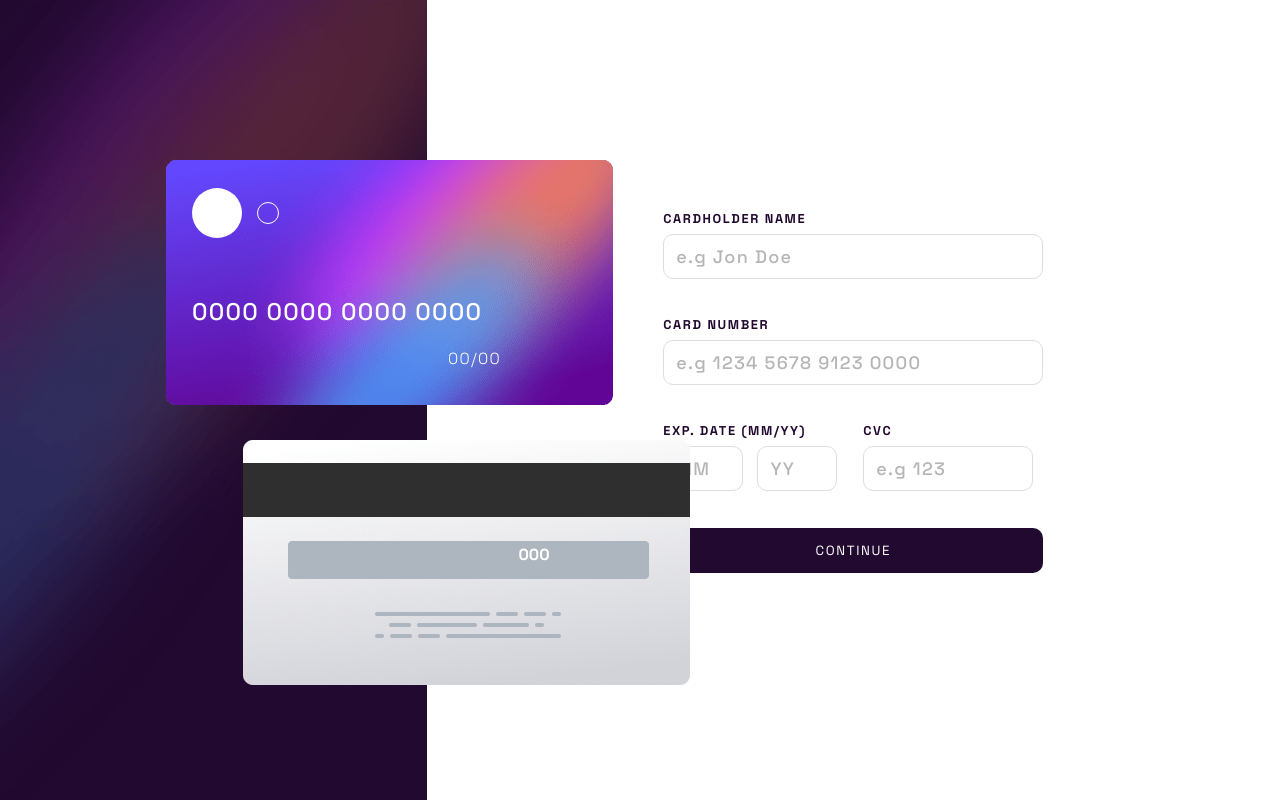
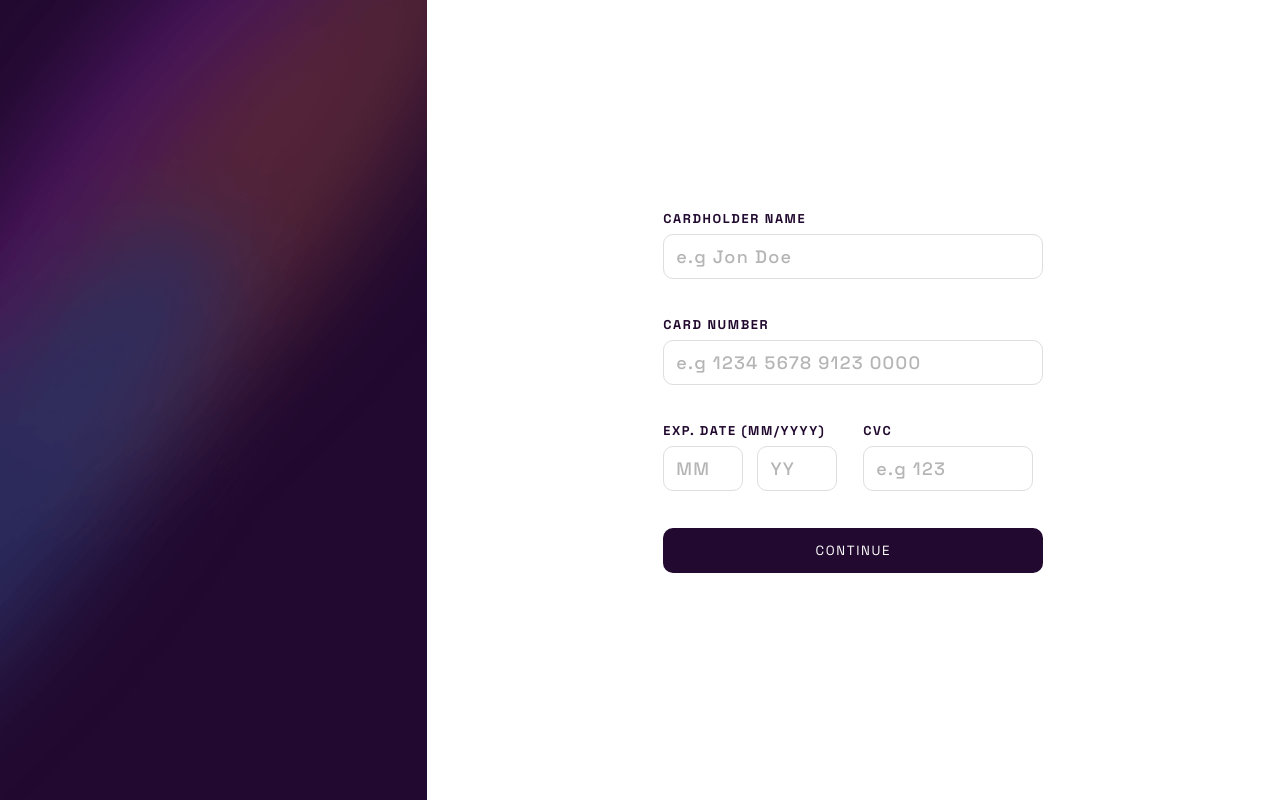
Before and after one commit to TypeZ3R0/interactive-card-details-form, a plain HTML site: page index.html in a window 1280 px wide. Drawn offline with Linux system fonts and the light colour scheme.

Commit message:
Change Year format

```diff
--- a/index.html
+++ b/index.html
@@ -36,16 +36,16 @@
 	<main>
 		<img src="./images/bg-main-desktop.png" alt="" class="bg-main-desktop">
 		<img src="./images/bg-main-mobile.png" alt="" class="bg-main-mobile">
-		<img src="./images/bg-card-front.png" alt=""  class="bg-card-front">
-		<div class="circles">
+		<!-- <img src="./images/bg-card-front.png" alt=""  class="bg-card-front"> -->
+		<!-- <div class="circles">
 			<div class="circle1"></div>
 			<div class="circle2"></div>
-		</div>
-		<h2 class="card-number-over-img">0000 0000 0000 0000</h2>
-		<h4 class="card-holder-over-img"></h4>
-		<h4 class="dates-over-img"><span class="exp-month-over-img">00</span>/<span class="exp-year-over-img">00</span></h4>
+		</div> -->
+		<!-- <h2 class="card-number-over-img">0000 0000 0000 0000</h2>
+		<h4 class="card-holder-over-img"></h4> -->
+		<!-- <h4 class="dates-over-img"><span class="exp-month-over-img">00</span>/<span class="exp-year-over-img">00</span></h4>
 		<h4 class="cvc-over-img">000</h4>
-		<img src="./images/bg-card-back.png" alt="" class="bg-card-back">
+		<img src="./images/bg-card-back.png" alt="" class="bg-card-back"> -->
 		<section class="card-area">
 
 			<div class="card">
@@ -65,7 +65,7 @@
 						<input type="text" name="cardNumber" id="card-number" class="card-input" placeholder="e.g 1234 5678 9123 0000">
 					</div>
 					<div class="card-input-divs">
-						<label for="">EXP. DATE (MM/YY)</label>
+						<label for="">EXP. DATE (MM/YYYY)</label>
 						<div>
 							<input type="text" name="expMonth" id="exp-month" class="card-input" placeholder="MM">
 							<input type="text" name="expYear" id="exp-year" class="card-input" placeholder="YY">
```
